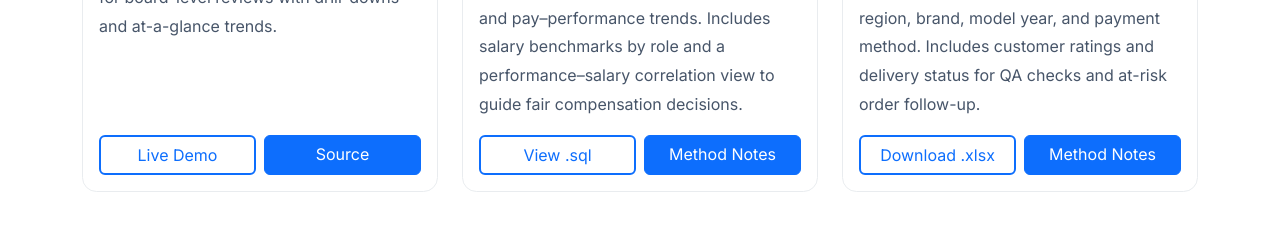
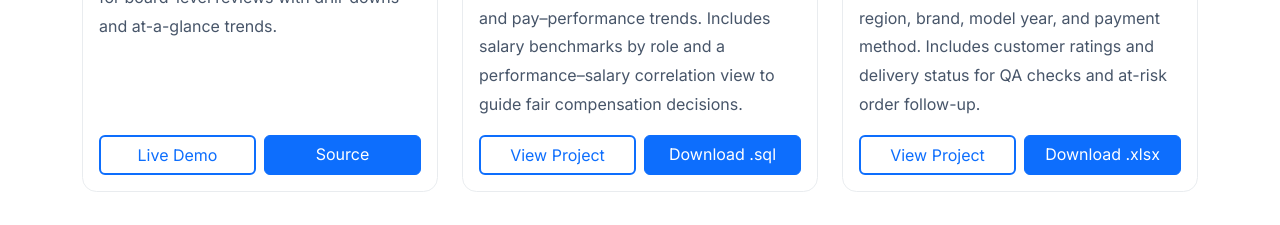
Before and after one commit to EbenezerDen/portfolio-website, a plain HTML site: page index.html in a window 1280 px wide. Shown: the part 2360-2585 px from the top of the page. Drawn offline with nearby package versions, Linux system fonts and the light colour scheme.

Commit message:
Add files via upload
updated

```diff
--- a/index.html
+++ b/index.html
@@ -351,10 +351,10 @@
         Includes salary benchmarks by role and a performance–salary correlation view to guide fair compensation decisions.
       </p>
       <div class="d-flex gap-2">
-        <!-- Put the .sql file at docs/NextGen_Query.sql (exact name below) -->
-        <a href="docs/NextGen_Query.sql" class="btn btn-outline-primary w-50" download>View .sql</a>
-        <a href="#" class="btn btn-primary w-50">Method Notes</a>
-      </div>
+  <a href="projects/sql-tool/method-note.html" class="btn btn-outline-primary w-50" target="_blank">View Project</a>
+  <a href="docs/NextGen_Query.sql" class="btn btn-primary w-50" download>Download .sql</a>
+</div>
+
     </div>
   </div>
 </div>
@@ -376,11 +376,11 @@
         for revenue, COGS, profit and unit trends, and designed an interactive dashboard by region, brand, model year,
         and payment method. Includes customer ratings and delivery status for QA checks and at-risk order follow-up.
       </p>
-      <div class="d-flex gap-2">
-        <!-- Put the Excel file at docs/RevAutos_Data.xlsx -->
-        <a href="docs/RevAutos_Data.xlsx" class="btn btn-outline-primary w-50" download>Download .xlsx</a>
-        <a href="#" class="btn btn-primary w-50">Method Notes</a>
-      </div>
+     <div class="d-flex gap-2">
+  <a href="projects/excel-tool/method-note.html" class="btn btn-outline-primary w-50" target="_blank">View Project</a>
+  <a href="docs/RevAutos_Data.xlsx" class="btn btn-primary w-50" download>Download .xlsx</a>
+</div>
+
     </div>
   </div>
 </div>
```
